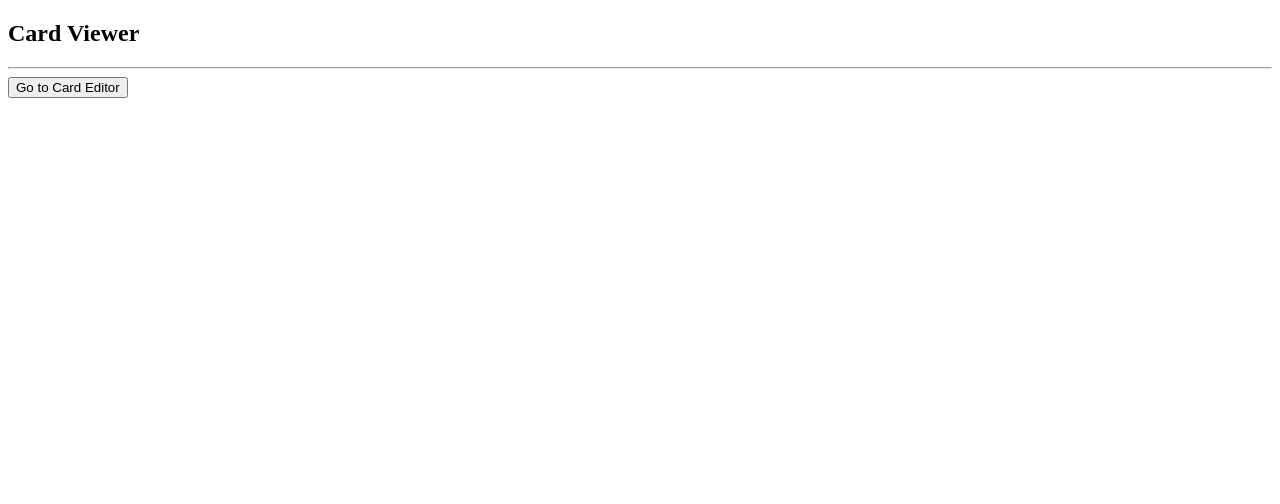
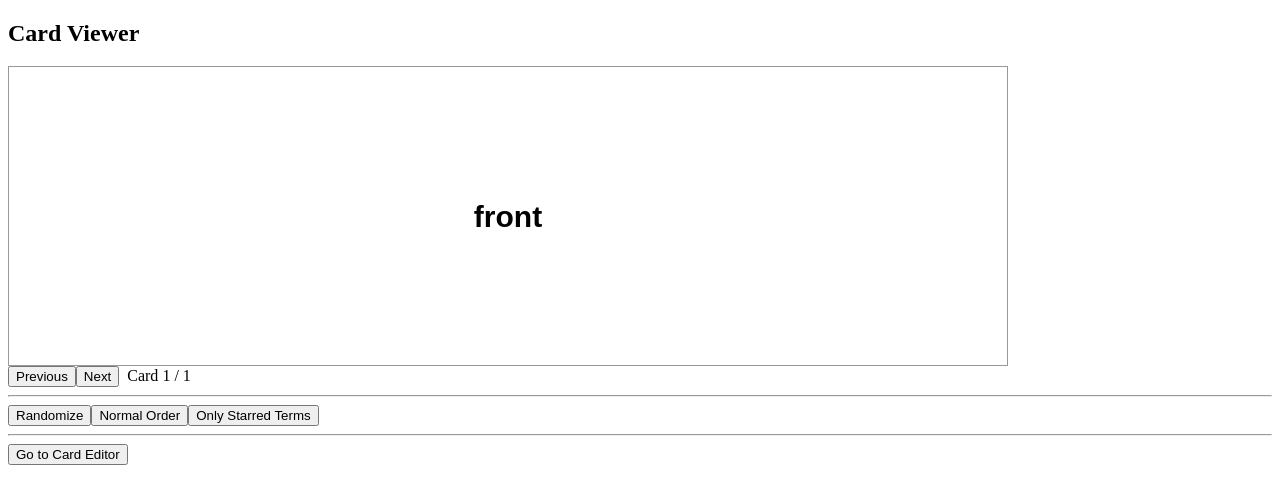
Before and after one commit to lemoncodes237/bootcamp-stuff, a React (Create React App) app: page / in a window 1280 px wide. Both pictures are taken after a click on the button "Go to Card Viewer". Shown: the top 504 px of the page. Built offline with nearby package versions, Linux system fonts and the light colour scheme.

Commit message:
CardViewer done!

```diff
--- a/src/App.js
+++ b/src/App.js
@@ -8,8 +8,7 @@ class App extends React.Component {
     super(props);
     this.state = {
       cards: [
-        { front: 'front1', back: 'back1' },
-        { front: 'front2', back: 'back2' }
+        { front: 'front', back: 'back', starred: false }
       ],
       editor: true
     }
@@ -26,7 +25,26 @@ class App extends React.Component {
     this.setState({ cards });
   };
 
-  switchMode = () => this.setState({editor: !this.state.editor});
+  starCard = index => {
+    const cards = this.state.cards.slice();
+    cards[index].starred = !cards[index].starred;
+    this.setState({ cards });
+  }
+
+  changeCard = (index, name, value) => {
+    const cards = this.state.cards.slice();
+    if(name === "front") {
+      cards[index].front = value;
+    } else  {
+      cards[index].back = value;
+    }
+    this.setState({ cards });
+  }
+
+  switchMode = () => {
+    if(this.state.cards.length == 0) return;
+    this.setState({editor: !this.state.editor});
+  };
 
   render() {
     if(this.state.editor)  {
@@ -35,10 +53,15 @@ class App extends React.Component {
         deleteCard={this.deleteCard}
         cards={this.state.cards}
         switchMode={this.switchMode}
+        changeCard={this.changeCard}
+        starCard={this.starCard}
       />;
     } else  {
       return <CardViewer
         switchMode={this.switchMode}
+        nextCard={this.nextCard}
+        cards={this.state.cards}
+        starCard={this.starCard}
       />;
     }
   }
--- a/src/CardEditor.css
+++ b/src/CardEditor.css
@@ -12,3 +12,7 @@ td,
 th {
     padding: 10px;
 }
+
+.star {
+    background: #edfd9f;
+}
--- a/src/CardEditor.js
+++ b/src/CardEditor.js
@@ -5,37 +5,80 @@ import React from 'react';
 class CardEditor extends React.Component {
     constructor(props)  {
         super(props);
-        this.state = { front: '', back: '' };
-
+        this.state = { front: '', back: '', invalid: false, starred: false };
     }
 
     addCard = () => {
+        this.setState({front: this.state.front.trim(), back: this.state.back.trim()});
+
+        if(!this.state.front.trim() | !this.state.back.trim())  {
+            this.setState({front: '', back: '', invalid: true});
+            return;
+        }
+
         this.props.addCard(this.state);
-        this.setState({front: '', back: ''});
+        this.setState({front: '', back: '', invalid: false});
     };
 
+    changeCard = index => {
+        return event => {
+        this.props.changeCard(index, event.target.name, event.target.value);
+    };};
+
     deleteCard = index => this.props.deleteCard(index);
-
 
 
     handleChange = event => {
         this.setState({ [event.target.name]: event.target.value });
     };
 
+    starCard = index =>  {
+        this.props.starCard(index);
+    };
+
     render() {
         const cards = this.props.cards.map((card, index) =>  {
+            let starButton;
+
+            if(card.starred)  {
+                starButton = (<button className="star" onClick={() => this.starCard(index)}>
+                    Starred
+                </button>);
+            } else  {
+                starButton = (<button onClick={() => this.starCard(index)}>
+                    Add Star
+                </button>);
+            }
+
             return (
                 <tr key={index}>
-                    <td>{card.front}</td>
-                    <td>{card.back}</td>
+                    <td>{index + 1}</td>
+                    <td><input
+                    name="front"
+                    onChange={this.changeCard(index)}
+                    placeholder="Front of card"
+                    value={this.props.cards[index].front}/></td>
+
+                    <td><input
+                    name="back"
+                    onChange={this.changeCard(index)}
+                    placeholder="Back of card"
+                    value={this.props.cards[index].back}/></td>
+
                     <td>
                         <button onClick={() => this.deleteCard(index)}>
                             Delete Card
                         </button>
                     </td>
+
+                    <td>
+                        {starButton}
+                    </td>
                 </tr>
             );
         });
+
+        const invalidCard = this.state.invalid ? (<>&nbsp; Invalid Card</>) : (<></>);
 
         return (
             <div>
@@ -43,9 +86,11 @@ class CardEditor extends React.Component {
                 <table>
                     <thead>
                         <tr>
+                            <th>Index</th>
                             <th>Front</th>
                             <th>Back</th>
                             <th>Delete</th>
+                            <th>Star</th>
                         </tr>
                     </thead>
                     <tbody>
@@ -61,7 +106,9 @@ class CardEditor extends React.Component {
                 name="back"
                 onChange={this.handleChange} placeholder="Back of card" value={this.state.back} />
 
-                <button onClick={this.addCard}>Add card</button>
+                <button onClick={this.addCard}>Add Card</button>
+
+                {invalidCard}
                 <hr/>
                 <button onClick={this.props.switchMode}>Go to Card Viewer</button>
             </div>
--- /dev/null
+++ b/src/CardViewer.css
@@ -0,0 +1,35 @@
+.card {
+    background: #fff;
+    border: 1px solid #999;
+    float: left;
+    font-size: 30px;
+    font-weight: bold;
+    line-height: 300px;
+    height: 300px;
+    margin-right: -1px;
+    margin-top: -1px;
+    padding: 0;
+    text-align: center;
+    width: 1000px;
+}
+
+.starredCard {
+    background: #edfd9f;
+    border: 1px solid #999;
+    float: left;
+    font-size: 30px;
+    font-weight: bold;
+    line-height: 300px;
+    height: 300px;
+    margin-right: -1px;
+    margin-top: -1px;
+    padding: 0;
+    text-align: center;
+    width: 1000px;
+}
+
+.card-view:after {
+    clear: both;
+    content: '';
+    display: table;
+  }
--- a/src/CardViewer.js
+++ b/src/CardViewer.js
@@ -1,11 +1,155 @@
+import logo from './logo.svg';
 import React from 'react';
+import './CardViewer.css';
 
 class CardViewer extends React.Component {
+    constructor(props)  {
+        super(props);
+        const order = [];
+        for(let i = 0; i < props.cards.length; i++)  {
+            order[i] = i;
+        }
+        this.escFunction = this.escFunction.bind(this);
+
+        this.state = {
+            front: this.props.cards[0].front,
+            back: this.props.cards[0].back,
+            flipped: false,
+            text: this.props.cards[0].front,
+            index: 0,
+            order: order,
+            starOnly: false
+        };
+    }
+
+    escFunction(event){
+        if (event.key === " ") {
+            this.flip();
+        } else if(event.key === "ArrowRight") {
+            this.changeCard(this.state.index+1);
+        } else if(event.key === "ArrowLeft") {
+            this.changeCard(this.state.index-1);
+        } else if(event.key === "s" || event.key === "S")  {
+            this.props.starCard(this.state.order[this.state.index]);
+        }
+    }
+    componentDidMount(){
+        document.addEventListener("keydown", this.escFunction, false);
+    }
+    componentWillUnmount(){
+        document.removeEventListener("keydown", this.escFunction, false);
+    }
+
+    flip = () => {
+       this.setState({flipped: !this.state.flipped, text: this.state.flipped ? this.state.front : this.state.back });
+    };
+
+    changeCard = index => {
+        if(index < 0 || index >= this.state.order.length)  {
+            return;
+        }
+        this.setState({
+            flipped: false,
+            front: this.props.cards[this.state.order[index]].front,
+            back: this.props.cards[this.state.order[index]].back,
+            text: this.props.cards[this.state.order[index]].front,
+            index
+        });
+    };
+
+    shuffle = array => {
+        let copy = array.slice();
+        let size = array.length;
+        let newArray = [];
+
+        // Pick a random remaining element each time
+        for (let i = 0; i < size; i++) {
+            let randomIndex = Math.floor(Math.random() * (size - i));
+
+            newArray[i] = copy[randomIndex];
+            copy.splice(randomIndex, 1);
+        }
+
+        return newArray;
+      };
+
+    starFlip = () => {
+        const order = [];
+        if(this.state.starOnly)  {
+            for(let i = 0; i < this.props.cards.length; i++)  {
+                order[i] = i;
+            }
+
+        } else  {
+            this.starOnly = true;
+            let numStarred = 0;
+            let index = 0;
+            this.props.cards.forEach(card => {
+                if(card.starred)  {
+                    order[numStarred] = index;
+                    numStarred++;
+                }
+                index++;
+            });
+
+            // Avoid errors if no term is starred
+            if(numStarred === 0) return;
+        }
+
+        this.setState({index: 0, order, front:this.props.cards[order[0]].front,
+            back:this.props.cards[order[0]].back, text:this.props.cards[order[0]].front, starOnly: !this.state.starOnly});
+    };
+
+    resetOrder = () => {
+        const order = this.state.order.slice();
+        order.sort();
+        this.setState({index: 0, order, front:this.props.cards[this.state.order[0]].front,
+            back:this.props.cards[this.state.order[0]].back, text:this.props.cards[this.state.order[0]].front});
+    };
+
     render() {
+
+        let card;
+        if(this.props.cards[this.state.order[this.state.index]].starred)  {
+            card = (<button className="starredCard" onClick={this.flip}>{this.state.text}</button>);
+        } else  {
+            card = (
+            <button className="card"
+            onClick={this.flip}>
+                {this.state.text}
+            </button>);
+        }
+
+        let starText = this.state.starOnly ? "All Terms" : "Only Starred Terms";
+
         return (
+
             <div>
                 <h2>Card Viewer</h2>
+                <div className="card-view">
+                    {card}
+                </div>
+
+                <button onClick={() => {this.changeCard(this.state.index-1)} }>Previous</button>
+                <button onClick={() => {this.changeCard(this.state.index+1)} }>Next</button>
+                &nbsp; Card {this.state.index + 1} / {this.state.order.length}
+
+                <br/>
+
                 <hr/>
+
+                <button onClick={() => {
+                    const newOrder = this.shuffle(this.state.order);
+                    this.setState({index: 0, order: newOrder, front:this.props.cards[newOrder[0]].front,
+                        back:this.props.cards[newOrder[0]].back, text:this.props.cards[newOrder[0]].front});
+                } }>Randomize</button>
+
+                <button onClick={this.resetOrder}>Normal Order</button>
+
+                <button onClick={this.starFlip}>{starText}</button>
+
+                <hr/>
+
                 <button onClick={this.props.switchMode}>Go to Card Editor</button>
             </div>
         );
```
